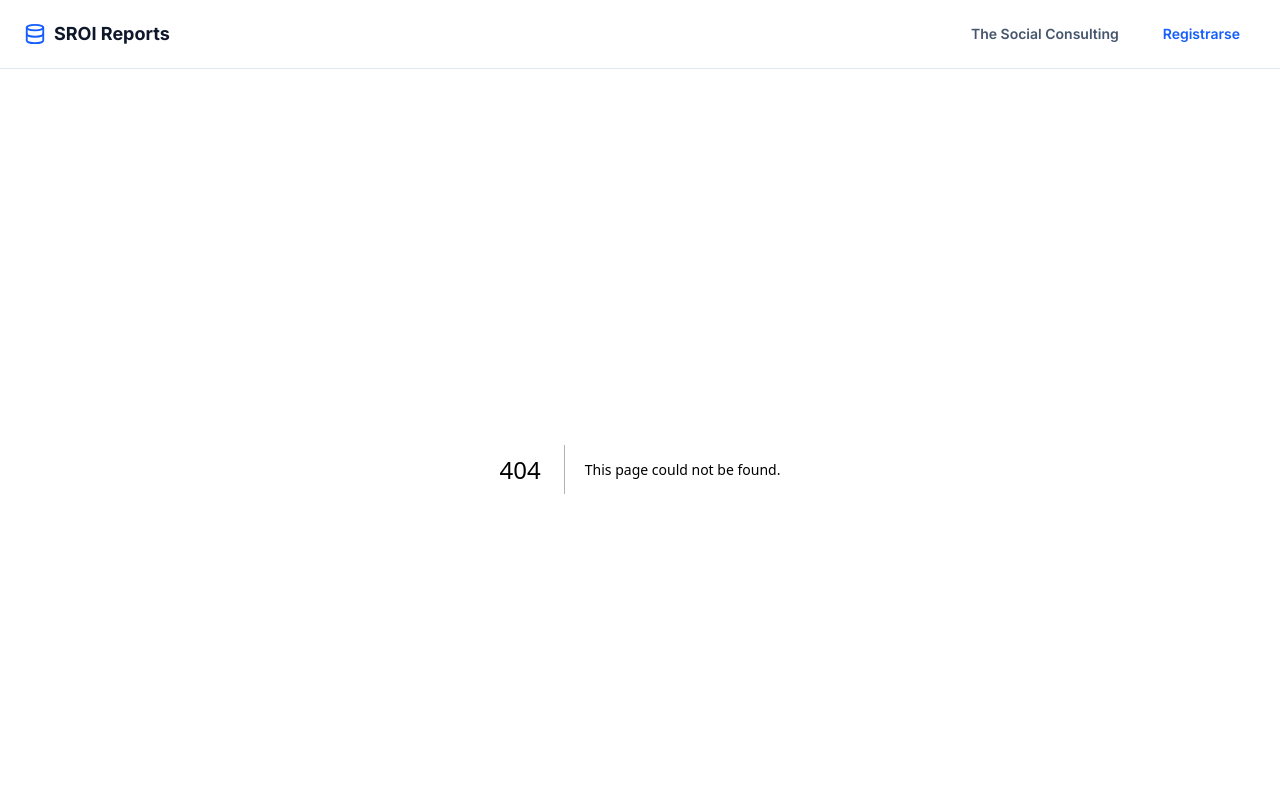
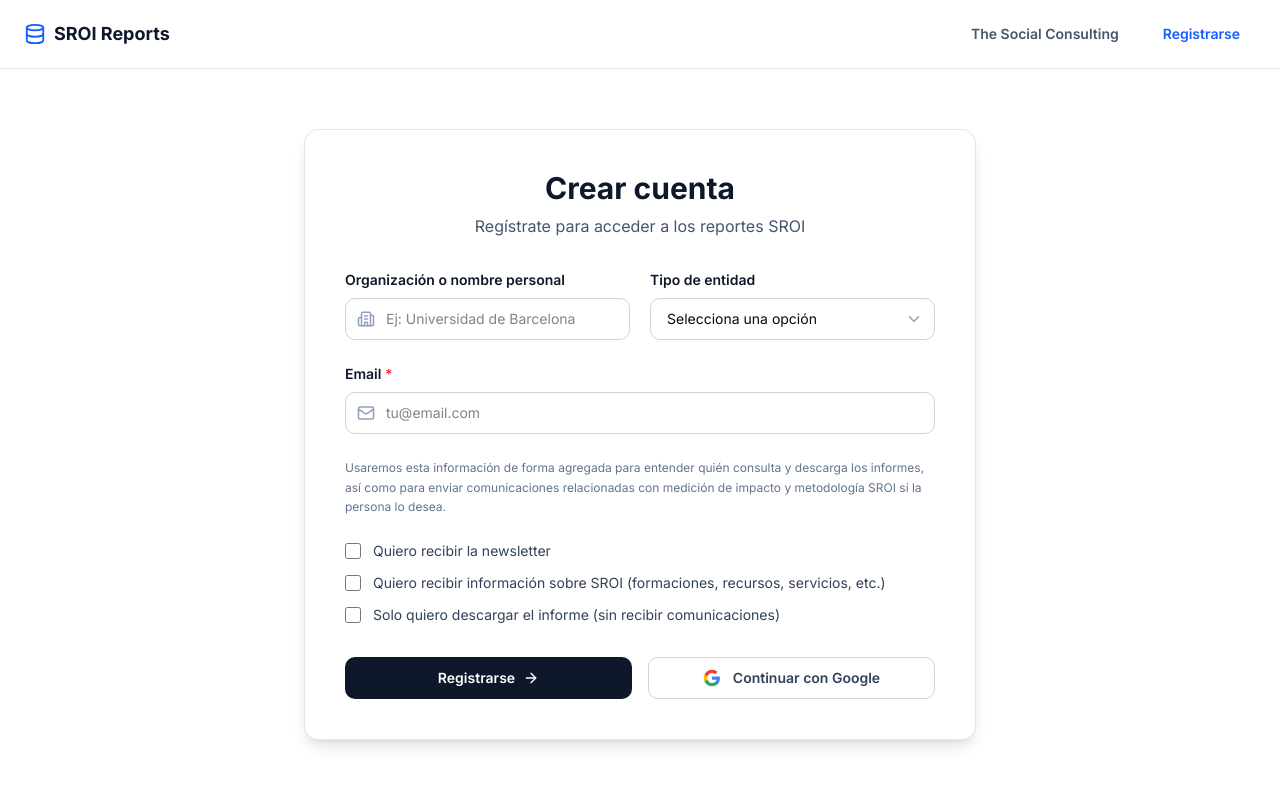
Before and after one commit to losadev/sroi-reports-db-app, a Next.js app: page /register in a window 1280 px wide. Before the commit this address had no page. Shown: the top 786 px of the page. Built offline with nearby package versions, Linux system fonts and the light colour scheme.

Commit message:
feat(design): form register design done v1

```diff
--- /dev/null
+++ b/app/register/page.tsx
@@ -0,0 +1,211 @@
+'use client';
+
+import { useState } from 'react';
+import { Building2, Mail, ArrowRight, ChevronDown } from 'lucide-react';
+
+const ENTITY_TYPES = [
+  'Universidad / Investigación',
+  'Administración pública',
+  'Empresa privada',
+  'Tercer sector (ONG / Fundación / Asociación)',
+  'Uso personal / Privado',
+  'Prefiero no indicarlo',
+];
+
+export default function RegisterPage() {
+  const [form, setForm] = useState({
+    orgName: '',
+    entityType: '',
+    email: '',
+    newsletter: false,
+    sroiInfo: false,
+    downloadOnly: false,
+  });
+  const [submitted, setSubmitted] = useState(false);
+
+  const handleChange = (
+    e: React.ChangeEvent<HTMLInputElement | HTMLSelectElement>
+  ) => {
+    const { name, value, type } = e.target;
+    const checked = (e.target as HTMLInputElement).checked;
+    setForm({ ...form, [name]: type === 'checkbox' ? checked : value });
+  };
+
+  const handleSubmit = (e: React.FormEvent) => {
+    e.preventDefault();
+    // TODO: connect to API
+    setSubmitted(true);
+  };
+
+  if (submitted) {
+    return (
+      <div className="flex items-center justify-center h-full px-4">
+        <div className="text-center">
+          <div className="w-16 h-16 bg-green-100 rounded-full flex items-center justify-center mx-auto mb-4">
+            <svg className="w-8 h-8 text-green-600" fill="none" viewBox="0 0 24 24" stroke="currentColor">
+              <path strokeLinecap="round" strokeLinejoin="round" strokeWidth={2} d="M5 13l4 4L19 7" />
+            </svg>
+          </div>
+          <h2 className="text-2xl font-bold text-slate-900 mb-2">Registro exitoso</h2>
+          <p className="text-slate-600">
+            Gracias, <span className="font-semibold">{form.orgName}</span>. Te hemos enviado un correo a{' '}
+            <span className="font-semibold">{form.email}</span>.
+          </p>
+        </div>
+      </div>
+    );
+  }
+
+  return (
+    <div className="flex items-center justify-center h-full px-4 py-8 overflow-y-auto">
+      <div className="w-full max-w-2xl bg-white border border-slate-200 rounded-xl shadow-lg p-8 sm:p-10">
+        <div className="text-center mb-8">
+          <h1 className="text-3xl font-bold text-slate-900">Crear cuenta</h1>
+          <p className="text-slate-600 mt-2">Regístrate para acceder a los reportes SROI</p>
+        </div>
+
+        <form onSubmit={handleSubmit} className="space-y-6">
+          {/* Row 1: Nombre + Tipo de entidad */}
+          <div className="grid grid-cols-1 sm:grid-cols-2 gap-5">
+            {/* Nombre de organización o personal */}
+            <div>
+              <label htmlFor="orgName" className="text-sm font-semibold text-slate-900 mb-2 block">
+                Organización o nombre personal
+              </label>
+              <div className="relative">
+                <Building2 size={18} className="absolute left-3 top-3 text-slate-400" />
+                <input
+                  id="orgName"
+                  name="orgName"
+                  type="text"
+                  required
+                  value={form.orgName}
+                  onChange={handleChange}
+                  placeholder="Ej: Universidad de Barcelona"
+                  className="w-full pl-10 pr-4 py-2.5 border border-slate-300 rounded-lg focus:outline-none focus:ring-2 focus:ring-blue-500 focus:border-transparent transition-all text-sm"
+                />
+              </div>
+            </div>
+
+            {/* Tipo de entidad */}
+            <div>
+              <label htmlFor="entityType" className="text-sm font-semibold text-slate-900 mb-2 block">
+                Tipo de entidad
+              </label>
+              <div className="relative">
+                <ChevronDown size={18} className="absolute right-3 top-3 text-slate-400 pointer-events-none" />
+                <select
+                  id="entityType"
+                  name="entityType"
+                  required
+                  value={form.entityType}
+                  onChange={handleChange}
+                  className="w-full px-4 py-2.5 border border-slate-300 rounded-lg focus:outline-none focus:ring-2 focus:ring-blue-500 focus:border-transparent transition-all text-sm appearance-none bg-white"
+                >
+                  <option value="" disabled>Selecciona una opción</option>
+                  {ENTITY_TYPES.map((type) => (
+                    <option key={type} value={type}>{type}</option>
+                  ))}
+                </select>
+              </div>
+            </div>
+          </div>
+
+          {/* Row 2: Email (full width) */}
+          <div>
+            <label htmlFor="email" className="text-sm font-semibold text-slate-900 mb-2 block">
+              Email <span className="text-red-500">*</span>
+            </label>
+            <div className="relative">
+              <Mail size={18} className="absolute left-3 top-3 text-slate-400" />
+              <input
+                id="email"
+                name="email"
+                type="email"
+                required
+                value={form.email}
+                onChange={handleChange}
+                placeholder="tu@email.com"
+                className="w-full pl-10 pr-4 py-2.5 border border-slate-300 rounded-lg focus:outline-none focus:ring-2 focus:ring-blue-500 focus:border-transparent transition-all text-sm"
+              />
+            </div>
+          </div>
+
+          {/* Texto informativo */}
+          <p className="text-xs text-slate-500 leading-relaxed">
+            Usaremos esta información de forma agregada para entender quién consulta y descarga los informes,
+            así como para enviar comunicaciones relacionadas con medición de impacto y metodología SROI si
+            la persona lo desea.
+          </p>
+
+          {/* Checkboxes */}
+          <div className="space-y-3">
+            <label className="flex items-start gap-3 cursor-pointer group">
+              <input
+                type="checkbox"
+                name="newsletter"
+                checked={form.newsletter}
+                onChange={handleChange}
+                className="w-4 h-4 mt-0.5 accent-blue-500 cursor-pointer"
+              />
+              <span className="text-sm text-slate-700 group-hover:text-slate-900 transition-colors">
+                Quiero recibir la newsletter
+              </span>
+            </label>
+
+            <label className="flex items-start gap-3 cursor-pointer group">
+              <input
+                type="checkbox"
+                name="sroiInfo"
+                checked={form.sroiInfo}
+                onChange={handleChange}
+                className="w-4 h-4 mt-0.5 accent-blue-500 cursor-pointer"
+              />
+              <span className="text-sm text-slate-700 group-hover:text-slate-900 transition-colors">
+                Quiero recibir información sobre SROI (formaciones, recursos, servicios, etc.)
+              </span>
+            </label>
+
+            <label className="flex items-start gap-3 cursor-pointer group">
+              <input
+                type="checkbox"
+                name="downloadOnly"
+                checked={form.downloadOnly}
+                onChange={handleChange}
+                className="w-4 h-4 mt-0.5 accent-slate-400 cursor-pointer"
+              />
+              <span className="text-sm text-slate-700 group-hover:text-slate-900 transition-colors">
+                Solo quiero descargar el informe (sin recibir comunicaciones)
+              </span>
+            </label>
+          </div>
+
+          {/* Row 4: Botones */}
+          <div className="grid grid-cols-1 sm:grid-cols-2 gap-4 pt-2">
+            <button
+              type="submit"
+              className="w-full flex items-center justify-center gap-2 py-2.5 bg-slate-900 hover:bg-slate-800 text-white text-sm font-semibold rounded-lg transition-colors cursor-pointer"
+            >
+              Registrarse
+              <ArrowRight size={16} />
+            </button>
+
+            <button
+              type="button"
+              onClick={() => { /* TODO: Google OAuth */ }}
+              className="w-full flex items-center justify-center gap-3 py-2.5 border border-slate-300 hover:bg-slate-50 rounded-lg transition-colors cursor-pointer"
+            >
+              <svg width="18" height="18" viewBox="0 0 24 24">
+                <path d="M22.56 12.25c0-.78-.07-1.53-.2-2.25H12v4.26h5.92a5.06 5.06 0 0 1-2.2 3.32v2.77h3.57c2.08-1.92 3.28-4.74 3.28-8.1z" fill="#4285F4" />
+                <path d="M12 23c2.97 0 5.46-.98 7.28-2.66l-3.57-2.77c-.98.66-2.23 1.06-3.71 1.06-2.86 0-5.29-1.93-6.16-4.53H2.18v2.84C3.99 20.53 7.7 23 12 23z" fill="#34A853" />
+                <path d="M5.84 14.09c-.22-.66-.35-1.36-.35-2.09s.13-1.43.35-2.09V7.07H2.18C1.43 8.55 1 10.22 1 12s.43 3.45 1.18 4.93l2.85-2.22.81-.62z" fill="#FBBC05" />
+                <path d="M12 5.38c1.62 0 3.06.56 4.21 1.64l3.15-3.15C17.45 2.09 14.97 1 12 1 7.7 1 3.99 3.47 2.18 7.07l3.66 2.84c.87-2.6 3.3-4.53 6.16-4.53z" fill="#EA4335" />
+              </svg>
+              <span className="text-sm font-semibold text-slate-700">Continuar con Google</span>
+            </button>
+          </div>
+        </form>
+      </div>
+    </div>
+  );
+}
```
